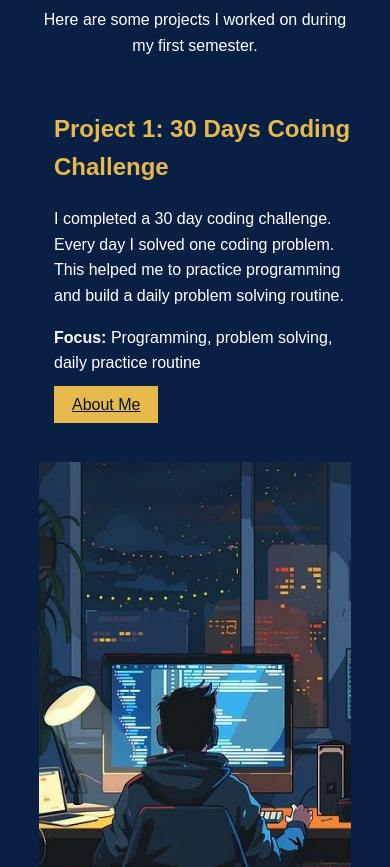
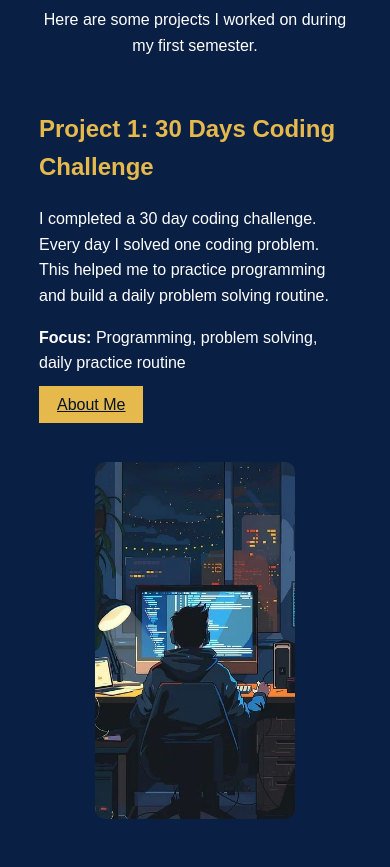
Before and after one commit to HamidSoomro/My-portfolio, a plain HTML site: page work.html in a window 390 px wide. Shown: the part 233-1100 px from the top of the page. Drawn offline with Linux system fonts and the light colour scheme.

Commit message:
Update style.css

```diff
--- a/style.css
+++ b/style.css
@@ -182,7 +182,24 @@ footer {
   .project .box, .project .info, .two-columns div, .info-box {
     width: 100%;
   }
-
+.project {
+    display: flex;
+    align-items: center;
+    gap: 30px;
+}
+.project-text {
+    flex: 1;
+}
+.project-img {
+    width: 200px;
+    max-width: 100%;
+    border-radius: 10px;
+}
+@media (max-width: 768px) {
+    .project {
+        flex-direction: column;
+    }
+}
   .big-name {
     font-size: 30px;
   }
```
